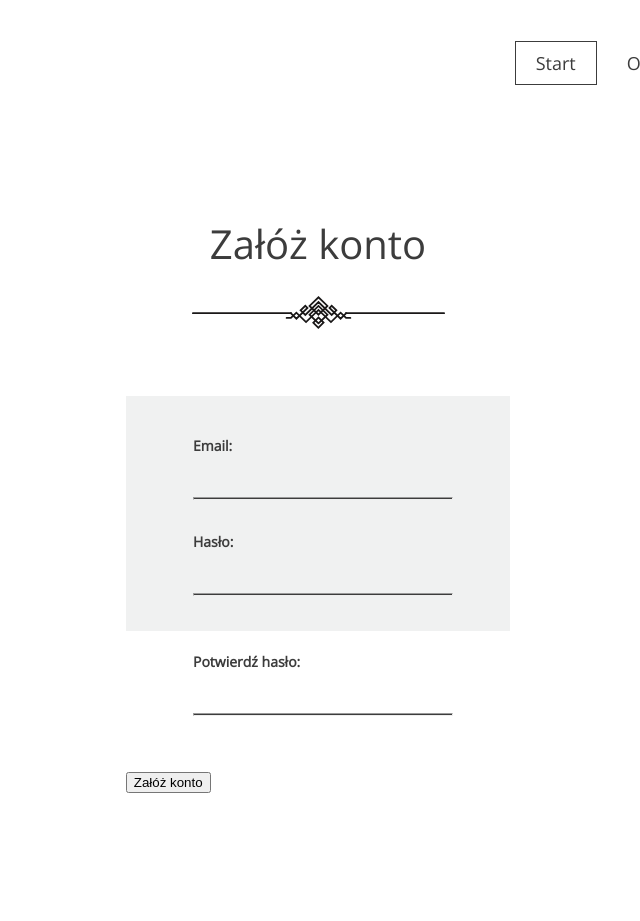
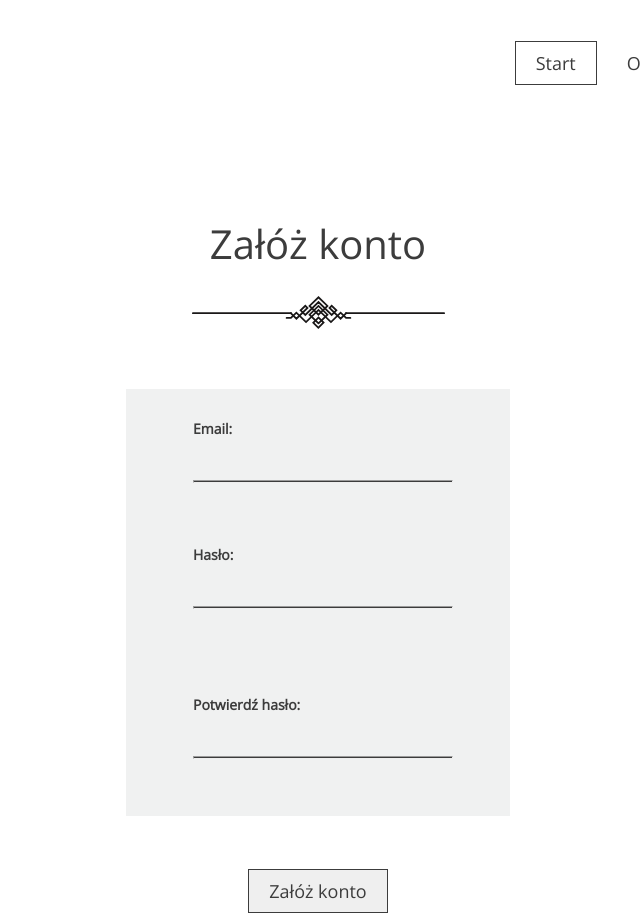
Before and after one commit to Anticrisis97/oddam-w-dobre, a React (Create React App) app: page /zalozkonto in a window 1280 px wide. Shown: the top 921 px of the page, without its empty margins (640-1280 px from the left). Before the commit the page ends 800 px from the top, so only its background shows below. Built offline with nearby package versions, Linux system fonts and the light colour scheme.

Commit message:
buttons fixed, styling added

```diff
--- a/src/components/CreateAccount.js
+++ b/src/components/CreateAccount.js
@@ -42,8 +42,8 @@ import decoration from '../assets/Decoration.svg';
             <div className='login_container'>
                 <h1>Załóż konto</h1>
                 <img className='decor_login' src={decoration} alt='decoration' />
+                <form onSubmit={handleSubmit}>
                 <div className='inputs_container'>
-                    <form onSubmit={handleSubmit}>
                         <div className='email_input_login'>
                             <label>Email:</label>
                             <input
@@ -75,9 +75,11 @@ import decoration from '../assets/Decoration.svg';
                             <hr></hr>
                             <p className="error">{errorConfirmPassword}</p>
                         </div>
-                        <button type="submit" className="create_acc_button">Załóż konto</button>
-                    </form>
                 </div>
+                    <div className='create_acc_button_last'>
+                <button type="submit" className="create_acc_button">Załóż konto</button>
+                    </div>
+            </form>
             </div>
         );
     }
--- a/src/components/Login.js
+++ b/src/components/Login.js
@@ -34,8 +34,8 @@ function Login() {
         <div className='login_container'>
             <h1>Zaloguj się</h1>
             <img className='decor_login' src={decoration} alt='decoration'></img>
+            <form onSubmit={handleSubmit}>
             <div className='inputs_container'>
-                <form onSubmit={handleSubmit}>
                     <div className='email_input_login'>
                         <label>Email:</label>
                         <input
@@ -57,12 +57,12 @@ function Login() {
                         <hr></hr>
                         <p className="error">{errorPassword}</p>
                     </div>
-                    <div className='login_buttons_container'>
-                        <button type="submit" className="create_acc_button">Załóż konto</button>
-                        <button type="submit" className="create_acc_button">Zaloguj się</button>
-                    </div>
-                </form>
             </div>
+            <div className='login_buttons_container'>
+                <button type="submit" className="create_acc_button">Załóż konto</button>
+                <button type="submit" className="create_acc_button">Zaloguj się</button>
+            </div>
+        </form>
         </div>
     );
 }
--- a/src/components/Zaloguj.js
+++ b/src/components/Zaloguj.js
@@ -41,8 +41,10 @@ function Zaloguj() {
                     />
                 </div>
                 <div>
-                    <button type="submit">Zaloguj się</button>
                 </div>
+            <div>
+                <button type="submit">Zaloguj się</button>
+            </div>
             </form>
         </div>
     );
--- a/src/css/createacc.css
+++ b/src/css/createacc.css
@@ -24,7 +24,7 @@ h1 {
 .inputs_container {
     background-color: #F0F1F1;
     width: 384.5px;
-    height: 235px;
+    height: 360px;
     margin-bottom: 53px;
 }
 
--- a/src/css/login.css
+++ b/src/css/login.css
@@ -18,14 +18,15 @@ h1 {
 
 .decor_login {
     opacity: 1;
-    margin-bottom: 67px;
+    margin-bottom: 20px;
 }
 
 .inputs_container {
     background-color: #F0F1F1;
     width: 384.5px;
-    height: 235px;
+    height: fit-content;
     margin-bottom: 53px;
+    padding-bottom: 1px;
 }
 
 input {
@@ -38,6 +39,7 @@ label {
     font-size: 14px;
     color: #3C3C3C;
     font-weight: bold;
+    padding-top: 30px;
 }
 
 .password_label {
@@ -55,11 +57,22 @@ label {
 
 
 .login_buttons_container {
-    width: 504px;
+    width: 382px;
     display: flex;
     justify-content: space-between;
     margin-left: auto;
     margin-right: auto;
 }
-.create_acc_button {
+.create_acc_button_last {
+    display: flex;
+    justify-content: center;
+    margin-top: 10px;
 }
+
+button {
+    font-family: "Open Sans", sans-serif;
+    font-size: 18px;
+    border: 0.75px solid #3C3C3C;
+    padding: 9px 20px;
+    color: #3C3C3C;
+}
```
